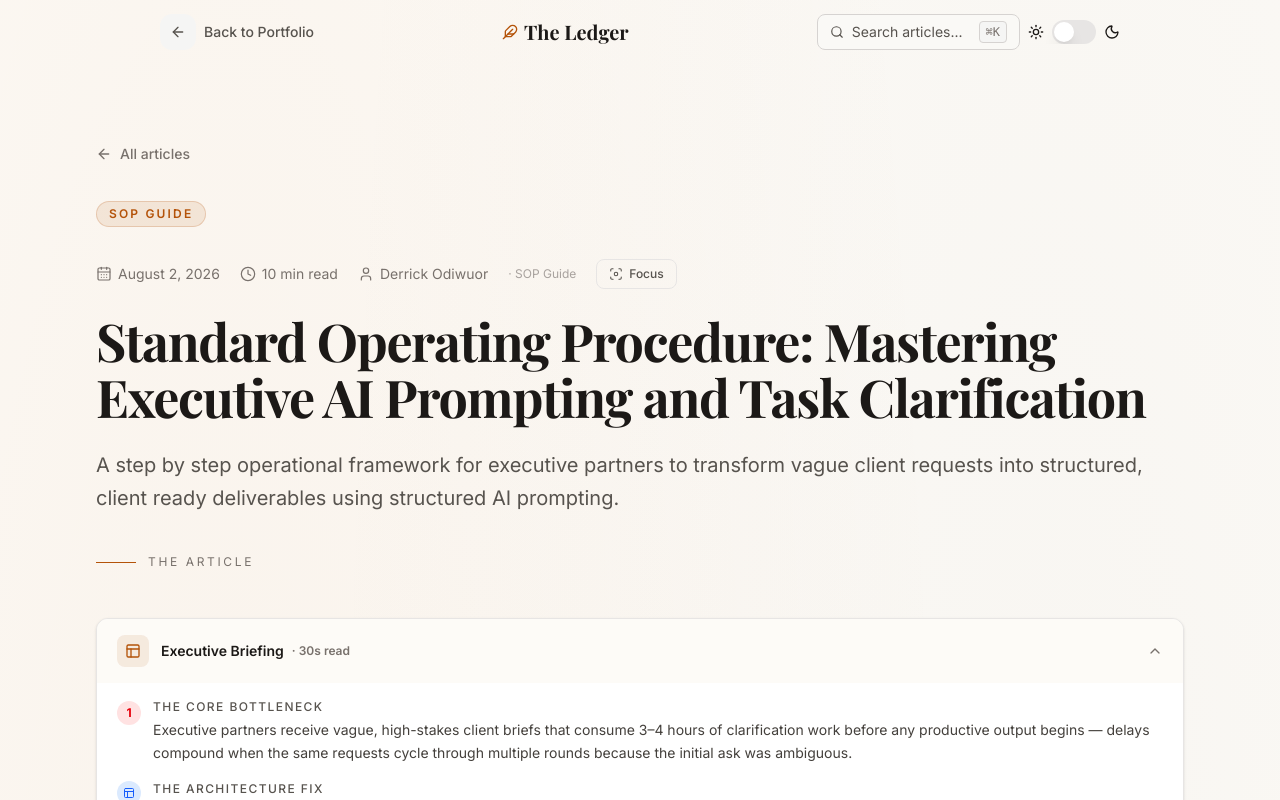
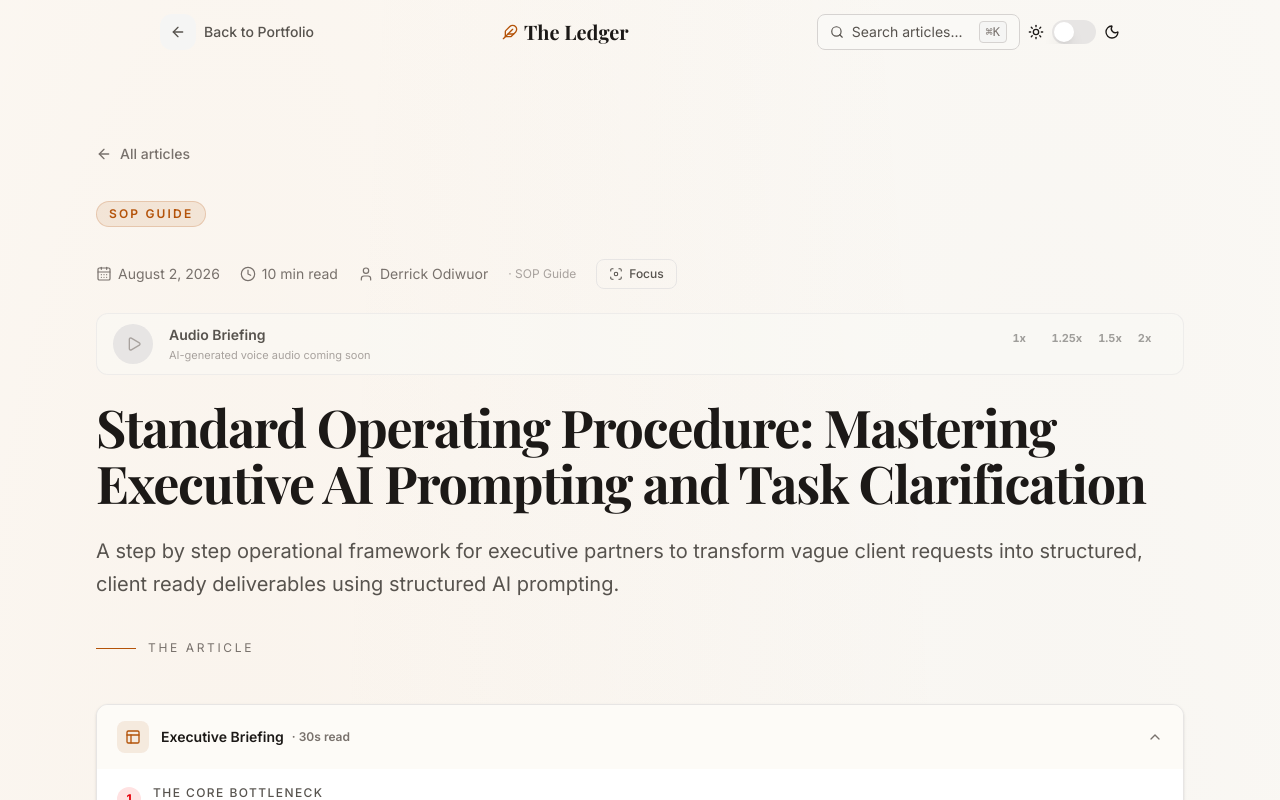
Before and after one commit to DerrickMits/ledger_article_site, a Next.js app: page /articles/ai-prompting-and-task-clarification-sop in a window 1280 px wide. Shown: the top 800 px of the page. Built offline with nearby package versions, Linux system fonts and the light colour scheme; a web font is replaced by a local one.

Commit message:
fix: always mount AudioBriefingPlayer so placeholder is visible on every article

```diff
--- a/components/ArticleMetaRow.tsx
+++ b/components/ArticleMetaRow.tsx
@@ -156,9 +156,7 @@ export default function ArticleMetaRow({
         <FocusModeToggle />
       </div>
 
-      {audio && (
-        <AudioBriefingPlayer audio={audio} className="mb-6" />
-      )}
+      <AudioBriefingPlayer audio={audio ?? null} className="mb-6" />
     </>
   );
 }
```
